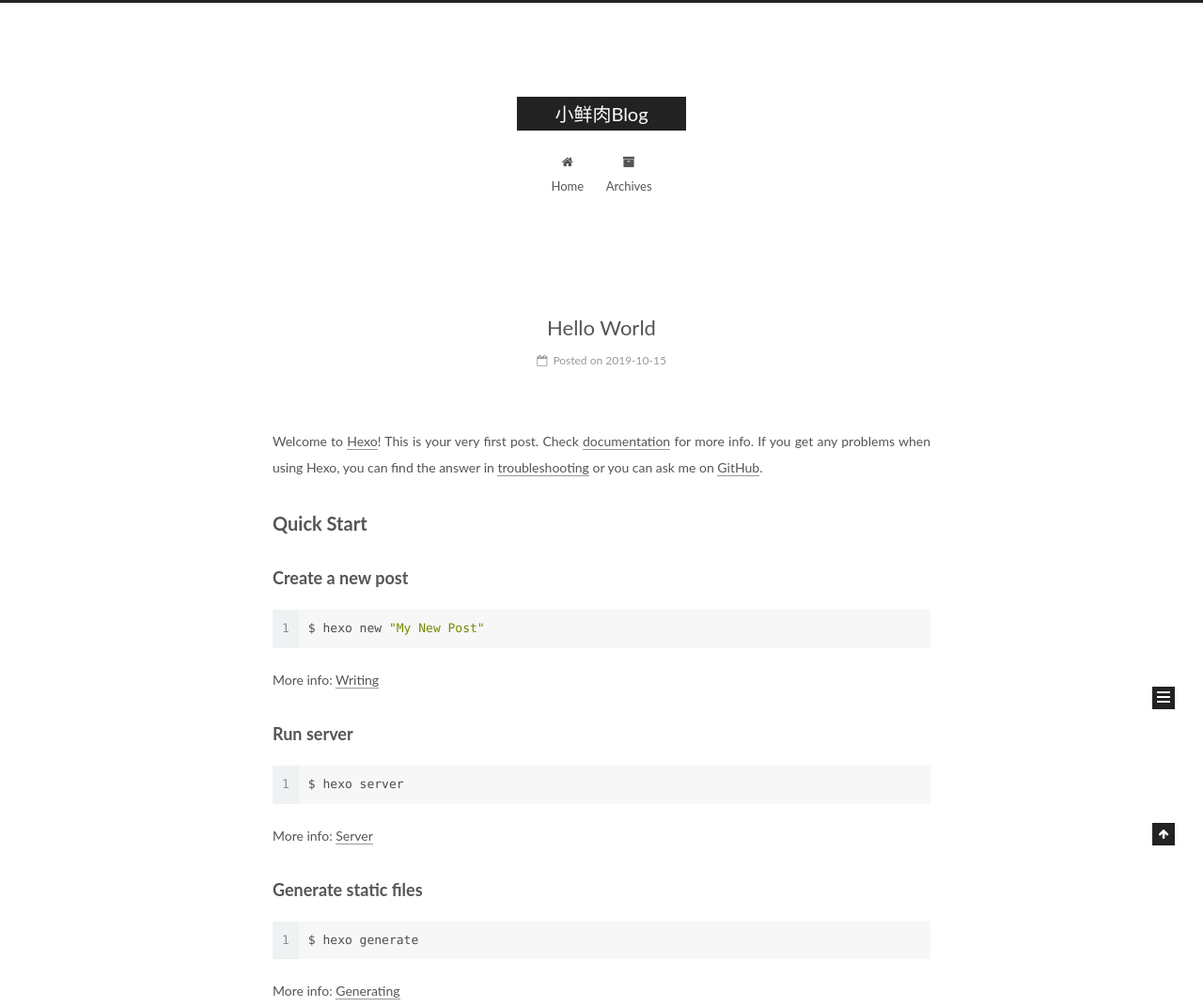
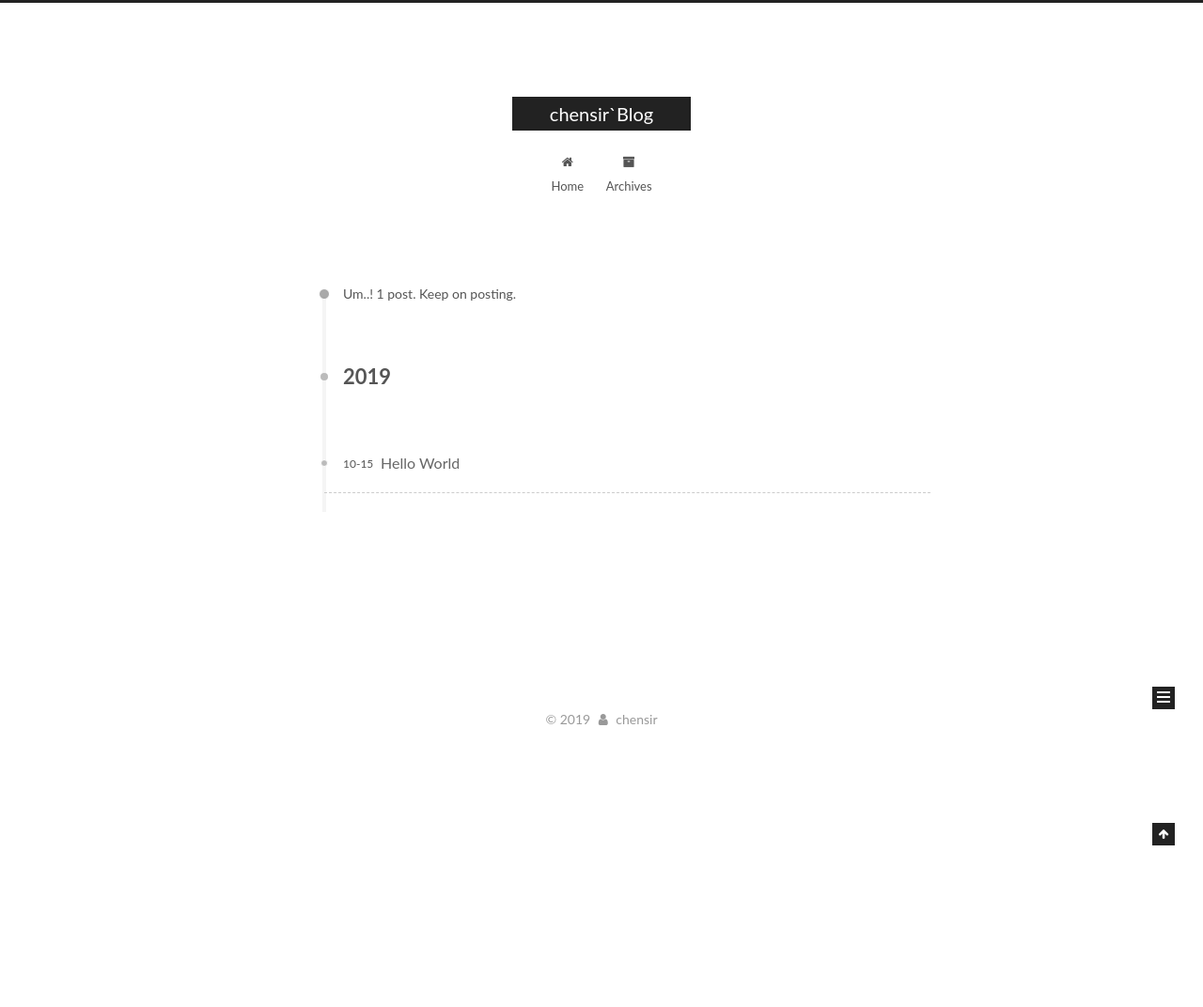
Before and after one commit to NBChenGit/NBChenGit.github.io, a plain HTML site: page index.html in a window 1280 px wide. Shown: the top 1072 px of the page at 94% size. After the commit the page ends 800 px from the top, so only its background shows below. Drawn offline with Linux system fonts and the light colour scheme; some packages are replaced by stand-ins of ours; a script that the page names is missing.

Commit message:
Site updated: 2019-10-17 13:05:23

```diff
--- a/css/main.css
+++ b/css/main.css
@@ -1822,7 +1822,7 @@ pre .javascript .function {
   width: 4px;
   height: 4px;
   border-radius: 50%;
-  background: #5bf6ff;
+  background: #95ff45;
 }
 .links-of-blogroll {
   font-size: 13px;
--- a/index.html
+++ b/index.html
@@ -80,12 +80,12 @@
 
 
 <meta property="og:type" content="website">
-<meta property="og:title" content="小鲜肉Blog">
+<meta property="og:title" content="chensir`Blog">
 <meta property="og:url" content="http://yoursite.com/index.html">
-<meta property="og:site_name" content="小鲜肉Blog">
+<meta property="og:site_name" content="chensir`Blog">
 <meta property="og:locale" content="en">
 <meta name="twitter:card" content="summary">
-<meta name="twitter:title" content="小鲜肉Blog">
+<meta name="twitter:title" content="chensir`Blog">
 
 
 
@@ -121,7 +121,7 @@
 
 
 
-  <title>小鲜肉Blog</title>
+  <title>Archive | chensir`Blog</title>
 
 
 
@@ -140,8 +140,7 @@
 
 
 
-  <div class="container sidebar-position-left
-  page-home">
+  <div class="container sidebar-position-left page-archive">
     <div class="headband"></div>
 
     <header id="header" class="header" itemscope itemtype="http://schema.org/WPHeader">
@@ -152,7 +151,7 @@
     <div class="custom-logo-site-title">
       <a href="/" class="brand" rel="start">
         <span class="logo-line-before"><i></i></span>
-        <span class="site-title">小鲜肉Blog</span>
+        <span class="site-title">chensir`Blog</span>
         <span class="logo-line-after"><i></i></span>
       </a>
     </div>
@@ -214,60 +213,21 @@
         <div class="content-wrap">
           <div id="content" class="content">
 
-  <section id="posts" class="posts-expand">
+
+
+
+
+  <div class="post-block archive">
+    <div id="posts" class="posts-collapse">
+      <span class="archive-move-on"></span>
+
+      <span class="archive-page-counter">
 
 
 
 
 
-
-
-
-
-  <article class="post post-type-normal" itemscope itemtype="http://schema.org/Article">
-
-
-
-  <div class="post-block">
-    <link itemprop="mainEntityOfPage" href="http://yoursite.com/2019/10/15/hello-world/">
-
-    <span hidden itemprop="author" itemscope itemtype="http://schema.org/Person">
-      <meta itemprop="name" content="小鲜肉">
-      <meta itemprop="description" content>
-      <meta itemprop="image" content="/images/avatar.gif">
-    </span>
-
-    <span hidden itemprop="publisher" itemscope itemtype="http://schema.org/Organization">
-      <meta itemprop="name" content="小鲜肉Blog">
-    </span>
-
-
-      <header class="post-header">
-
-
-
-          <h1 class="post-title" itemprop="name headline">
-
-                <a class="post-title-link" href="/2019/10/15/hello-world/" itemprop="url">Hello World</a></h1>
-
-
-        <div class="post-meta">
-          <span class="post-time">
-
-              <span class="post-meta-item-icon">
-                <i class="fa fa-calendar-o"></i>
-              </span>
-
-                <span class="post-meta-item-text">Posted on</span>
-
-              <time title="Post created" itemprop="dateCreated datePublished" datetime="2019-10-15T13:50:13+08:00">
-                2019-10-15
-              </time>
-
-
-
-
-
+        Um..! 1 post. Keep on posting.
       </span>
 
 
@@ -278,77 +238,46 @@
 
 
 
+          <div class="collection-title">
+            <h1 class="archive-year" id="archive-year-2019">2019</h1>
+          </div>
 
 
+
+
+
+  <article class="post post-type-normal" itemscope itemtype="http://schema.org/Article">
+    <header class="post-header">
+
+      <h2 class="post-title">
+
+            <a class="post-title-link" href="/2019/10/15/hello-world/" itemprop="url">
+
+                <span itemprop="name">Hello World</span>
+
+            </a>
+
+      </h2>
+
+      <div class="post-meta">
+        <time class="post-time" itemprop="dateCreated" datetime="2019-10-15T13:50:13+08:00" content="2019-10-15">
+          10-15
+        </time>
+      </div>
+
+    </header>
+  </article>
 
 
 
 
 
     </div>
-      </header>
-
-
-
-
-
-    <div class="post-body" itemprop="articleBody">
-
-
-
-
-
-
-
-            <p>Welcome to <a href="https://hexo.io/" target="_blank" rel="noopener">Hexo</a>! This is your very first post. Check <a href="https://hexo.io/docs/" target="_blank" rel="noopener">documentation</a> for more info. If you get any problems when using Hexo, you can find the answer in <a href="https://hexo.io/docs/troubleshooting.html" target="_blank" rel="noopener">troubleshooting</a> or you can ask me on <a href="https://github.com/hexojs/hexo/issues" target="_blank" rel="noopener">GitHub</a>.</p>
-<h2 id="Quick-Start"><a href="#Quick-Start" class="headerlink" title="Quick Start"></a>Quick Start</h2><h3 id="Create-a-new-post"><a href="#Create-a-new-post" class="headerlink" title="Create a new post"></a>Create a new post</h3><figure class="highlight bash"><table><tr><td class="gutter"><pre><span class="line">1</span><br></pre></td><td class="code"><pre><span class="line">$ hexo new <span class="string">"My New Post"</span></span><br></pre></td></tr></table></figure>
-
-<p>More info: <a href="https://hexo.io/docs/writing.html" target="_blank" rel="noopener">Writing</a></p>
-<h3 id="Run-server"><a href="#Run-server" class="headerlink" title="Run server"></a>Run server</h3><figure class="highlight bash"><table><tr><td class="gutter"><pre><span class="line">1</span><br></pre></td><td class="code"><pre><span class="line">$ hexo server</span><br></pre></td></tr></table></figure>
-
-<p>More info: <a href="https://hexo.io/docs/server.html" target="_blank" rel="noopener">Server</a></p>
-<h3 id="Generate-static-files"><a href="#Generate-static-files" class="headerlink" title="Generate static files"></a>Generate static files</h3><figure class="highlight bash"><table><tr><td class="gutter"><pre><span class="line">1</span><br></pre></td><td class="code"><pre><span class="line">$ hexo generate</span><br></pre></td></tr></table></figure>
-
-<p>More info: <a href="https://hexo.io/docs/generating.html" target="_blank" rel="noopener">Generating</a></p>
-<h3 id="Deploy-to-remote-sites"><a href="#Deploy-to-remote-sites" class="headerlink" title="Deploy to remote sites"></a>Deploy to remote sites</h3><figure class="highlight bash"><table><tr><td class="gutter"><pre><span class="line">1</span><br></pre></td><td class="code"><pre><span class="line">$ hexo deploy</span><br></pre></td></tr></table></figure>
-
-<p>More info: <a href="https://hexo.io/docs/deployment.html" target="_blank" rel="noopener">Deployment</a></p>
-
-
-
-
   </div>
 
 
 
 
-
-
-
-
-
-
-    <footer class="post-footer">
-
-
-
-
-
-
-
-
-        <div class="post-eof"></div>
-
-    </footer>
-  </div>
-
-
-
-  </article>
-
-
-
-  </section>
 
 
 
@@ -383,7 +312,7 @@
         <div class="site-overview">
           <div class="site-author motion-element" itemprop="author" itemscope itemtype="http://schema.org/Person">
 
-              <p class="site-author-name" itemprop="name">小鲜肉</p>
+              <p class="site-author-name" itemprop="name">chensir</p>
               <p class="site-description motion-element" itemprop="description"></p>
           </div>
 
@@ -439,25 +368,23 @@
   <span class="with-love">
     <i class="fa fa-user"></i>
   </span>
-  <span class="author" itemprop="copyrightHolder">小鲜肉</span>
+  <span class="author" itemprop="copyrightHolder">chensir</span>
 
 
 </div>
 
 
-  <div class="powered-by">Powered by <a class="theme-link" target="_blank" href="https://hexo.io">Hexo</a></div>
 
-
-
+<div>
+<script async src="//busuanzi.ibruce.info/busuanzi/2.3/busuanzi.pure.mini.js"></script>
+<span id="busuanzi_container_site_pv" style="display:none">
+    本站总访问量 <span id="busuanzi_value_site_pv"></span> 次
     <span class="post-meta-divider">|</span>
-
-
-
-  <div class="theme-info">Theme &mdash; <a class="theme-link" target="_blank" href="https://github.com/iissnan/hexo-theme-next">NexT.Muse</a> v5.1.4</div>
-
-
-
-
+</span>
+<span id="busuanzi_container_site_uv" style="display:none">
+    有<span id="busuanzi_value_site_uv"></span>人看过我的博客
+</span>
+</div>
 
 
 
```
Also changed, not shown: 2019/10/15/hello-world/index.html (+16 -106 lines), archives/2019/10/index.html (+17 -19 lines), archives/2019/index.html (+17 -19 lines), archives/index.html (+17 -19 lines). Lines whose indentation alone changed are shown as unchanged.
